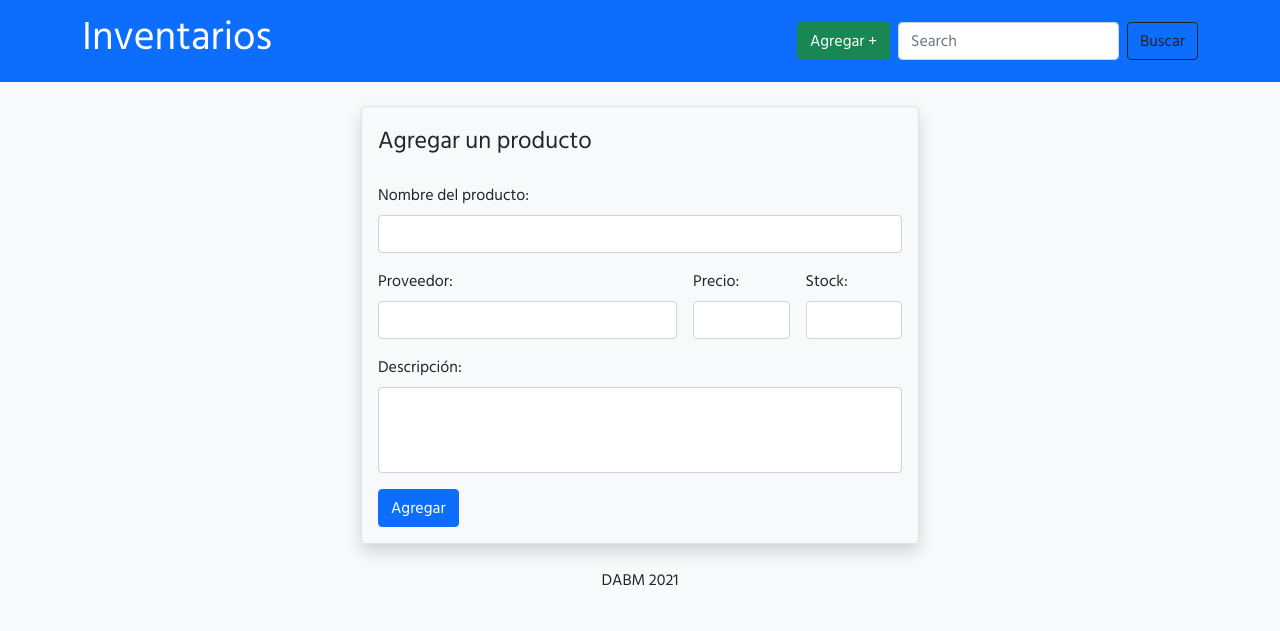
After one commit to yaakov04/sistema_inventario_php_mvc, a PHP site: the page made by views/main/agregar.php in a window 1280 px wide. The commit adds this page. Shown: the top 631 px of the page. Run offline with PHP 8.4, Linux system fonts and the light colour scheme; the template is opened without the code that fills it, so the values that code supplies are empty; some libraries are stand-ins or nearby versions.

Commit message:
Se hicieron ajustes a las vistas

```diff
--- a/views/layout.php
+++ b/views/layout.php
@@ -8,7 +8,7 @@
     <link rel="preconnect" href="https://fonts.gstatic.com">
     <link href="https://fonts.googleapis.com/css2?family=Hind+Siliguri:wght@300;400;700&display=swap" rel="stylesheet">
     <link href="https://cdn.jsdelivr.net/npm/bootstrap@5.0.0-beta3/dist/css/bootstrap.min.css" rel="stylesheet" integrity="sha384-eOJMYsd53ii+scO/bJGFsiCZc+5NDVN2yr8+0RDqr0Ql0h+rP48ckxlpbzKgwra6" crossorigin="anonymous">
-    <link rel="stylesheet" href="/css/style.css">
+    <link rel="stylesheet" href="css/style.css">
     <title>Sistema de inventario</title>
 </head>
 
@@ -19,7 +19,7 @@
                 <h1>Inventarios</h1>
             </a>
             <div class="d-flex flex-row">
-                <button type="button" class="btn btn-success me-2">Agregar +</button>
+                <a href="<?php URL ?>agregar" type="button" class="btn btn-success me-2">Agregar +</a>
                 <form class="d-flex">
                     <input class="form-control me-2" type="search" placeholder="Search" aria-label="Search">
                     <button class="btn btn-outline-dark" type="submit">Buscar</button>
--- /dev/null
+++ b/views/main/agregar.php
@@ -0,0 +1,9 @@
+<main class="container-md mt-4 ">
+        <div class="col-6 mx-auto">
+            <form class="border p-3 rounded shadow" action="<?php URL ?>agregar" method="POST">
+              <?php  include 'formulario.php' ?>
+              <button type="submit" class="btn btn-primary">Agregar</button>
+
+            </form>
+        </div>
+    </main>
--- /dev/null
+++ b/views/main/formulario.php
@@ -0,0 +1,26 @@
+<fieldset>
+    <legend class="mb-4">Agregar un producto</legend>
+    <div class="mb-3">
+        <label for="nombre_producto" class="form-label">Nombre del producto:</label>
+        <input type="text" class="form-control" id="nombre_producto" name="nombre_producto" placeholder="">
+    </div>
+    <div class="row g-3 mb-3">
+        <div class="col-sm-7">
+            <label for="proveedor" class="form-label">Proveedor:</label>
+            <input type="text" class="form-control" id="proveedor" name="proveedor" placeholder="" aria-label="">
+        </div>
+        <div class="col-sm">
+            <label for="precio" class="form-label">Precio:</label>
+            <input type="text" class="form-control" id="precio" name="precio" placeholder="" aria-label="">
+        </div>
+        <div class="col-sm">
+            <label for="stock" class="form-label">Stock:</label>
+            <input type="number" class="form-control" id="stock" name="stock" placeholder="" aria-label="">
+        </div>
+    </div>
+
+    <div class="mb-3">
+        <label for="descripcion" class="form-label">Descripción:</label>
+        <textarea class="form-control" id="descripcion" name="descripcion" rows="3"></textarea>
+    </div>
+</fieldset>
```
Also changed, not shown: views/main/index.php (+9 -5 lines).
